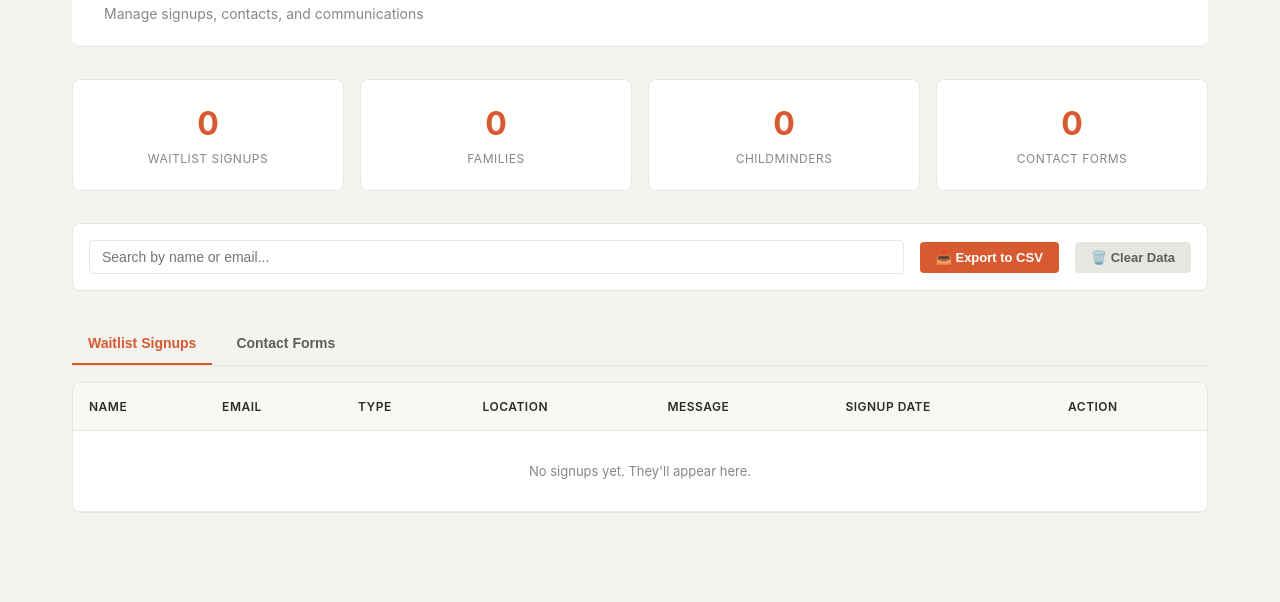
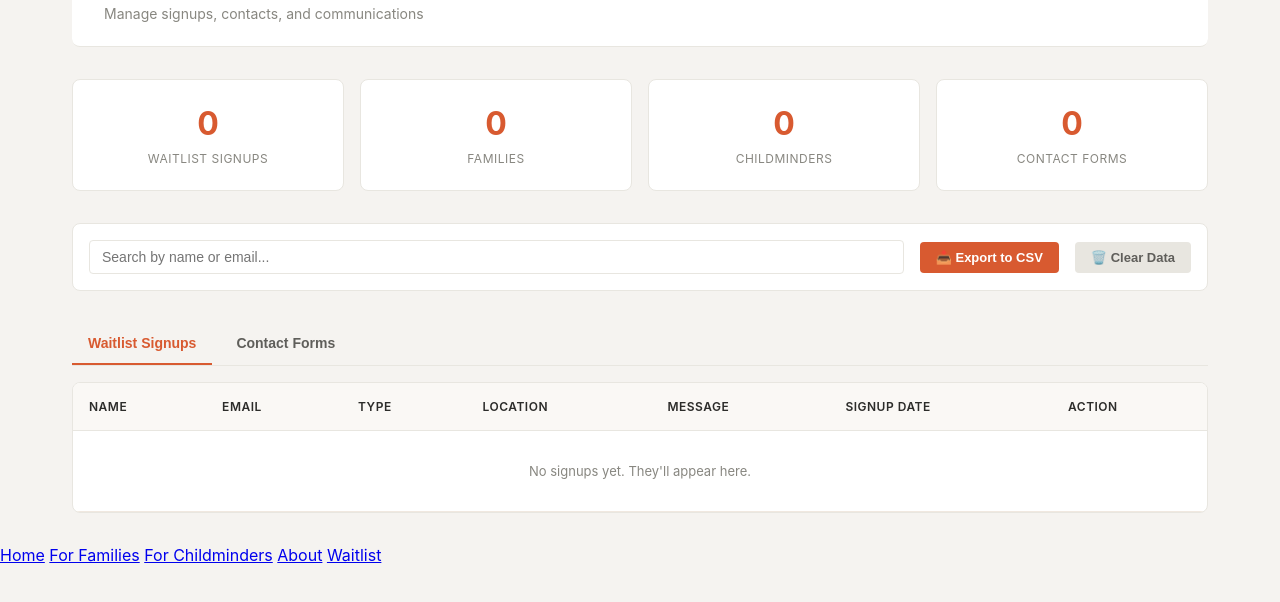
Before and after one commit to localredmi/kincare-website, a plain HTML site: page admin.html in a window 1280 px wide. Shown: the part 88-690 px from the top of the page. Drawn offline with Linux system fonts and the light colour scheme.

Commit message:
Update admin.html

```diff
--- a/admin.html
+++ b/admin.html
@@ -424,4 +424,11 @@ setInterval(loadAllData, 5000);
 </script>
 
 </body>
+  <nav>
+  <a href="index.html">Home</a>
+  <a href="families.html">For Families</a>
+  <a href="childminders.html">For Childminders</a>
+  <a href="about-contact.html">About</a>
+  <a href="waitlist.html">Waitlist</a>
+</nav>
 </html>
```
